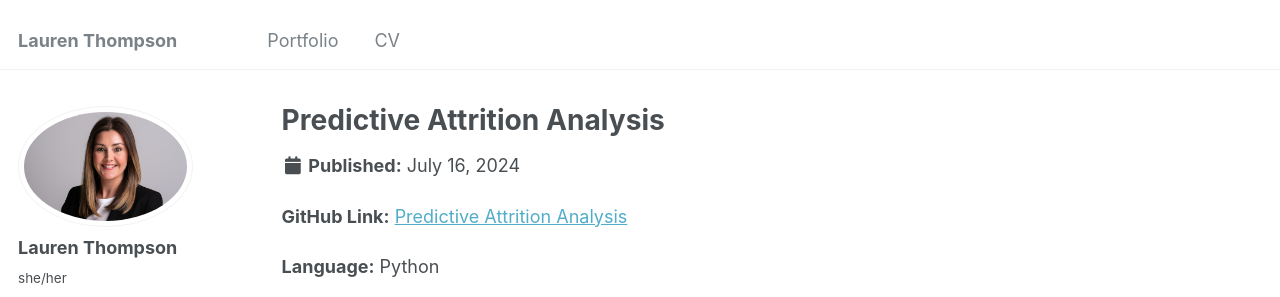
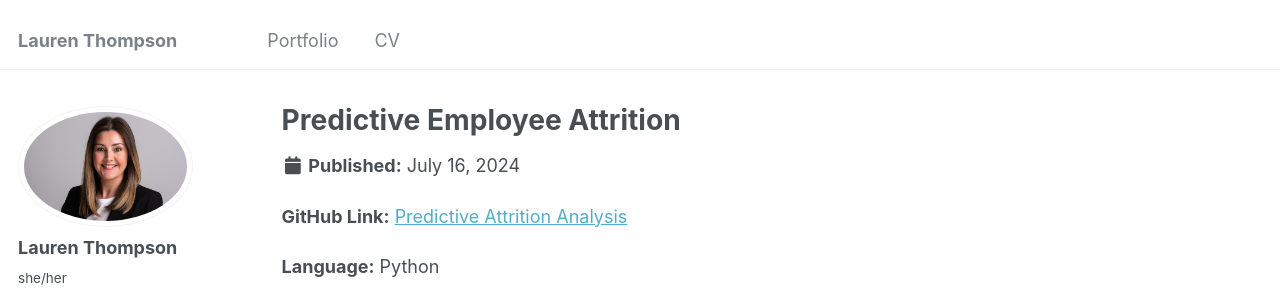
Before and after one commit to laurenthompson4477/Portfolio.github.io, a Jekyll site: the page built from _portfolio/employee_attrition_analysis.md, in a window 1280 px wide and 900 px high. Shown: the top 297 px of the window. Built offline with Jekyll 4.4.1, drawn with Linux system fonts in a browser that asks for light colours.

Commit message:
Update and rename attrition_analysis.md to employee_attrition_analysis.md

```diff
--- a/_portfolio/attrition_analysis.md
+++ b/_portfolio/employee_attrition_analysis.md
@@ -1,10 +1,10 @@
 ---
-title: "Predictive Attrition Analysis"
+title: "Predictive Employee Attrition"
 excerpt: "The goal of this project is to identify work related variables that can be used to predict an employee’s attrition in hopes to create a healthy work environment to improve overall retention and lower the avoidable attrition rates of companies. The model used to analysis the variables leading to attrition is Tuned Random Forest. "
 collection: portfolio
 ---
 
-**GitHub Link:** [Predictive Attrition Analysis](https://github.com/laurenthompson4477/laurenthompson4477.github.io/tree/main/Employee_Attrition_Predictive)
+**GitHub Link:** [Predictive Attrition Analysis](https://github.com/laurenthompson4477/laurenthompson4477/blob/main/Employee_Attrition_Predictive/Predictive_Attrition_Analysis.ipynb)
 
 **Language:** Python
 
```
